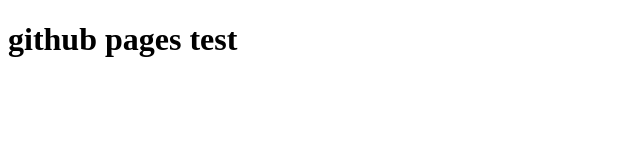
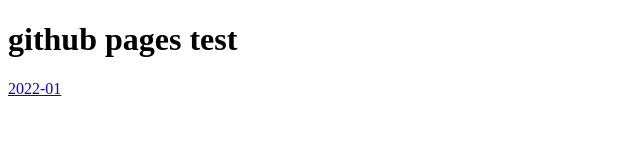
Before and after one commit to hakmann/hakmann.github.io, a plain HTML site: page index.html in a window 1280 px wide. Shown: the full height of the page, 0-640 px from the left. Drawn offline with Linux system fonts and the light colour scheme.

Commit message:
Added test link

```diff
--- a/index.html
+++ b/index.html
@@ -6,5 +6,6 @@
   </head>
   <body>
     <h1>github pages test</h1>
+    <a href=/vitality/app-2022-01.html>2022-01</a>
   </body>
 </html>
```
